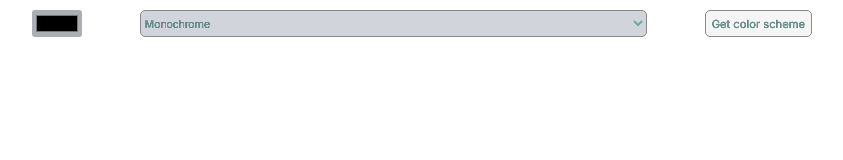
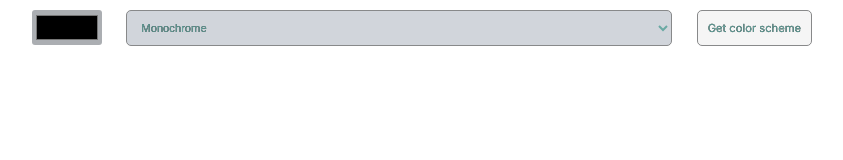
Before and after one commit to JeremyFlores137/Color-Scheme-Generator, a plain HTML site: page index.html in a window 1280 px wide. Shown: the whole page, without its empty margins (218-1061 px from the left). Drawn offline with Linux system fonts and the light colour scheme.

Commit message:
Update index.css

```diff
--- a/index.css
+++ b/index.css
@@ -14,9 +14,11 @@ main{
     max-width: 800px;
 }
 .input-color{
-    display: flex;
-    justify-content: space-between;
+    display:grid;
     padding: 10px;
+}
+.input-color input, select, button{
+    margin-bottom: 8px;
 }
 .btn-color{
     cursor: pointer;
@@ -27,16 +29,20 @@ main{
     border-radius: 5px;
     color: #6aa9a3;
     text-shadow: 0 0 0.5px black;
+    padding: 10px;
 }
 .btn-color:hover{
     background-image: linear-gradient(#D1D5DB, #abaeb2);
+
 }
 input[type="color"]{
+  width: 100%;
   appearance: none;
   background-color: #abaeb2;
   border:0;
   cursor: pointer;
   border-radius: 3px;
+  height: 35px;
 }
 .color-box{
     display:flex;
@@ -48,7 +54,8 @@ input[type="color"]{
     height: 80vh;
 }
 .modes{
-    width: 50%;
+    width: 100%;
+    padding: 10px;
     font-size: 0.7rem;
     border: 0.4px solid #88898a;
     border-radius: 5px;
@@ -63,15 +70,32 @@ option{
     color: #70B0F0;
 }
 p{
+    padding: 5px 0;
     margin: 10px 0;
     font-size: 0.9rem;
     color: #2B283A;
     text-align: center;
     cursor: pointer;
 }
+p:hover{
+    color:rgb(24, 130, 95);
+    text-shadow: 0 0 0.5px black;
+    box-shadow: 1px 1px 5px black;
+    background: azure;
+}
 
 @media(min-width: 600px){
     .modes{
         width: 65%
     }
+    .input-color{
+        display: flex;
+        justify-content: space-between;
+    }
+    input[type="color"]{
+        width: 70px;
+    }
+    .modes{
+        width: 70%;
+    }
 }
```
